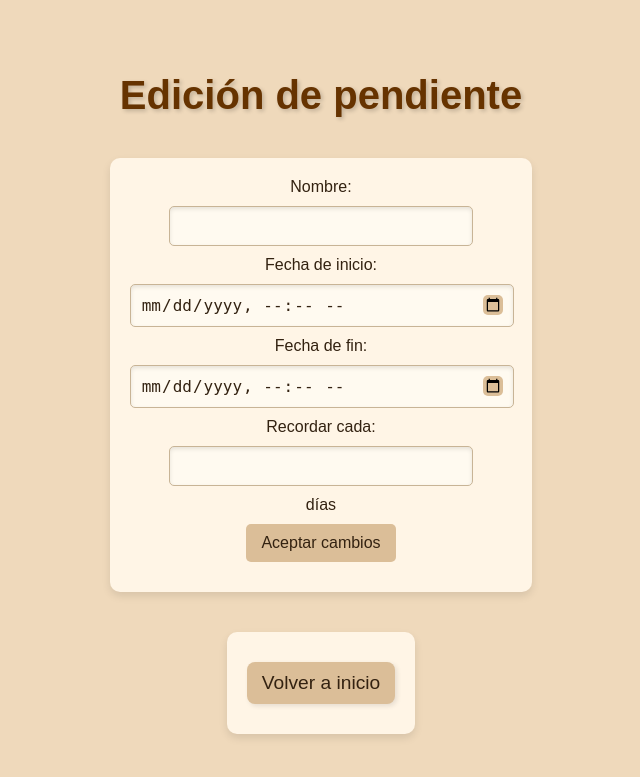
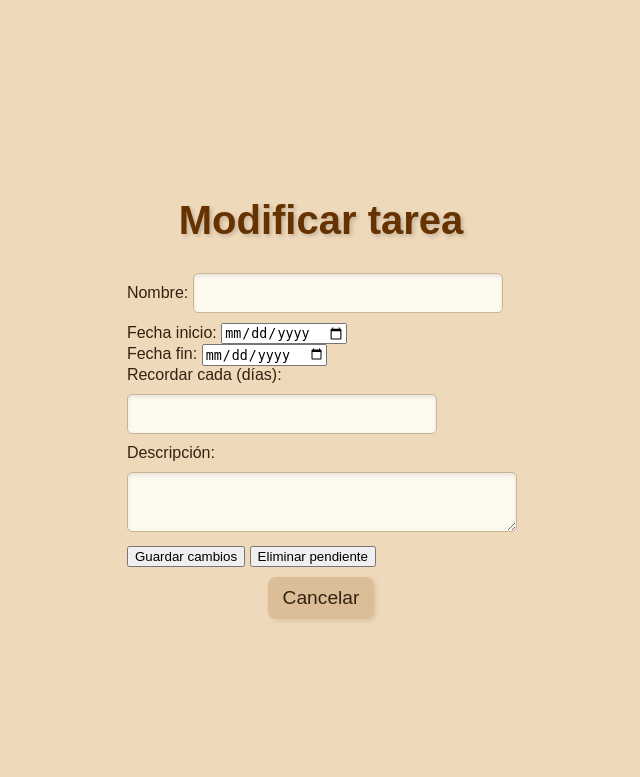
Before and after one commit to Odette-Morentin/Flask2.0, a Flask app: template Templates/modificar.html in a window 1280 px wide. Shown: the top 777 px of the page, without its empty margins (319-959 px from the left). Run offline with Flask 3, Linux system fonts and the light colour scheme; the template is opened without the code that fills it, so the values that code supplies are empty.

Commit message:
Da los valores

```diff
--- a/Templates/modificar.html
+++ b/Templates/modificar.html
@@ -3,28 +3,30 @@
 <head>
     <meta charset="UTF-8">
     <meta name="viewport" content="width=device-width, initial-scale=1.0">
-    <title>Editar pendiente</title>
+    <title>Modificar tarea</title>
     <link rel="stylesheet" href="{{ url_for('static', filename='style.css') }}">
 </head>
 <body>
-    <h1>Edición de pendiente</h1>
-    <div class="container">
-        <label for="nombre">Nombre:</label><br>
-        <input type="text" id="nombre"><br>
+    <h1>Modificar tarea</h1>
+    <form method="post">
+        <label for="nombre">Nombre:</label>
+        <input type="text" id="nombre" name="nombre" value="{{ tarea[0] }}" required><br>
 
-        <label for="fecha_inicio">Fecha de inicio:</label>
-        <input type="datetime-local" id="fecha_inicio"><br>
+        <label for="fecha_inicio">Fecha inicio:</label>
+        <input type="date" id="fecha_inicio" name="fecha_inicio" value="{{ tarea[1] }}" required><br>
 
-        <label for="fecha_fin">Fecha de fin:</label>
-        <input type="datetime-local" id="fecha_fin"><br>
+        <label for="fecha_fin">Fecha fin:</label>
+        <input type="date" id="fecha_fin" name="fecha_fin" value="{{ tarea[2] }}" required><br>
 
-        <label for="recordar_cada">Recordar cada:</label>
-        <input type="number" id="recordar_cada"> <br>días<br>
+        <label for="recordar_cada">Recordar cada (días):</label>
+        <input type="number" id="recordar_cada" name="recordar_cada" value="{{ tarea[3] }}" required><br>
 
-        <input type="button" id="boton" value="Aceptar cambios">
-    </div>
-    <div class="container">
-        <a href="/">Volver a inicio</a>
-    </div>
+        <label for="descripcion">Descripción:</label>
+        <textarea id="descripcion" name="descripcion" required>{{ tarea[4] }}</textarea><br>
+
+        <button type="submit">Guardar cambios</button>
+        <button type="submit">Eliminar pendiente</button>
+    </form>
+    <a href="/editar">Cancelar</a>
 </body>
 </html>
```
